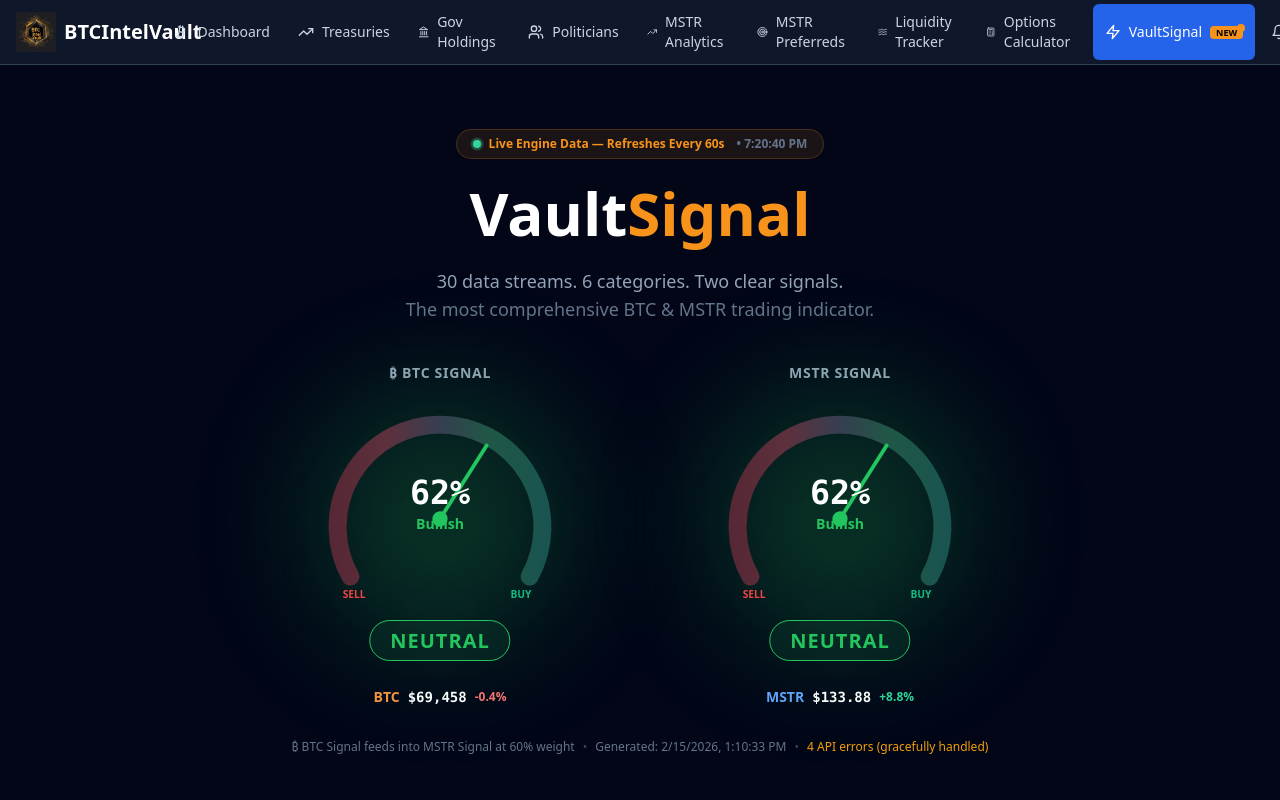
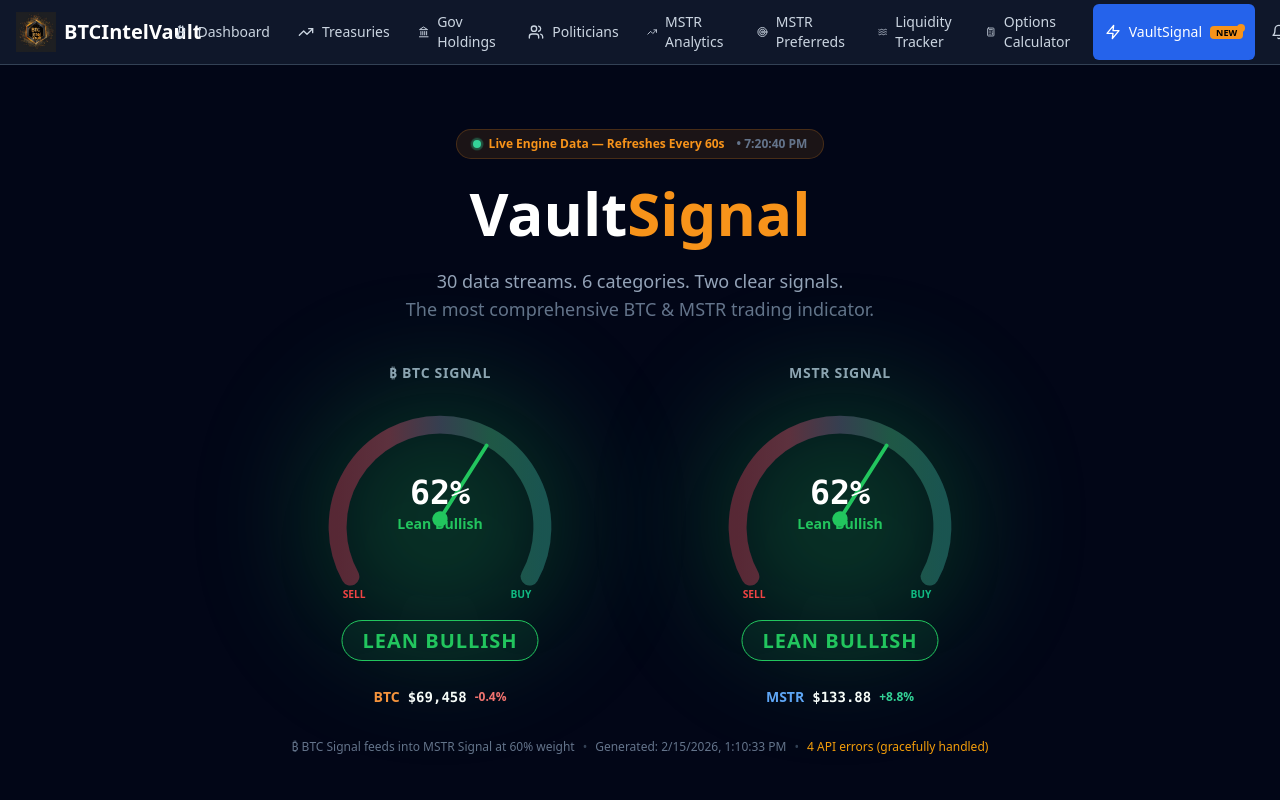
Before and after one commit to Zee-create-614/btc-intel-website, a Next.js app: page /vaultsignal in a window 1280 px wide. Shown: the top 800 px of the page. Built offline with nearby package versions, Linux system fonts and the light colour scheme.

Commit message:
fix: consistent signal labels - gauge text and badge now always match

```diff
--- a/app/vaultsignal/page.tsx
+++ b/app/vaultsignal/page.tsx
@@ -146,7 +146,7 @@
           </g>
           <text x="100" y="88" textAnchor="middle" fill="white" fontSize="26" fontWeight="bold" className="font-mono">{animatedScore}%</text>
           <text x="100" y="108" textAnchor="middle" fill={scoreColor} fontSize="11" fontWeight="600">
-            {animatedScore >= 50 ? 'Bullish' : animatedScore <= 40 ? 'Bearish' : 'Neutral'}
+            {animatedScore >= 80 ? 'Strong Buy' : animatedScore >= 65 ? 'Buy' : animatedScore >= 50 ? 'Lean Bullish' : animatedScore >= 35 ? 'Lean Bearish' : animatedScore >= 20 ? 'Sell' : 'Strong Sell'}
           </text>
           <text x="24" y="162" fill="#ef4444" fontSize="8" fontWeight="600">SELL</text>
           <text x="155" y="162" fill="#10b981" fontSize="8" fontWeight="600">BUY</text>
@@ -537,9 +537,11 @@
 
   const cats = buildDisplayCategories(data)
   const btcScore = data.btc_signal.score
-  const btcSignal = data.btc_signal.label
   const mstrScore = data.mstr_signal.score
-  const mstrSignal = data.mstr_signal.label
+  // Consistent labels — gauge text and badge must match
+  const scoreToLabel = (s: number) => s >= 80 ? 'STRONG BUY' : s >= 65 ? 'BUY' : s >= 50 ? 'LEAN BULLISH' : s >= 35 ? 'LEAN BEARISH' : s >= 20 ? 'SELL' : 'STRONG SELL'
+  const btcSignal = scoreToLabel(btcScore)
+  const mstrSignal = scoreToLabel(mstrScore)
   const totalSignals = data.signals.length
 
   return (
```
